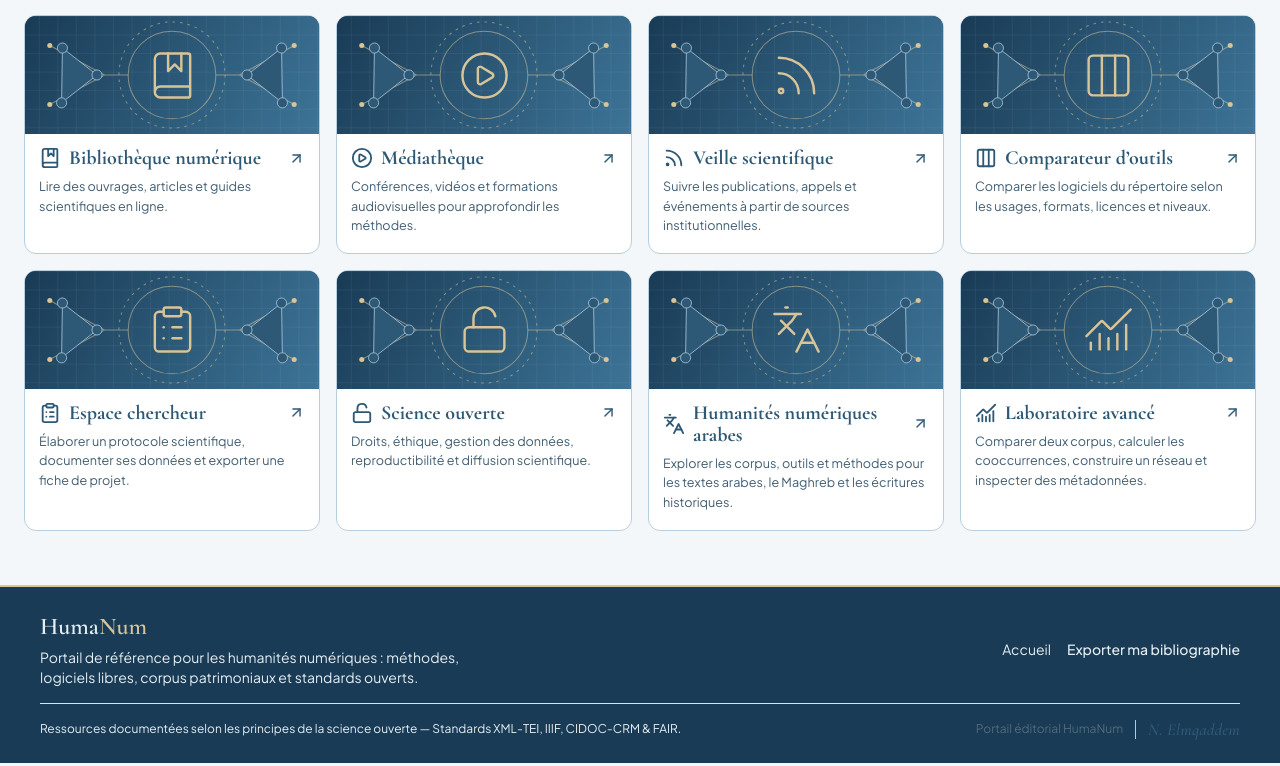
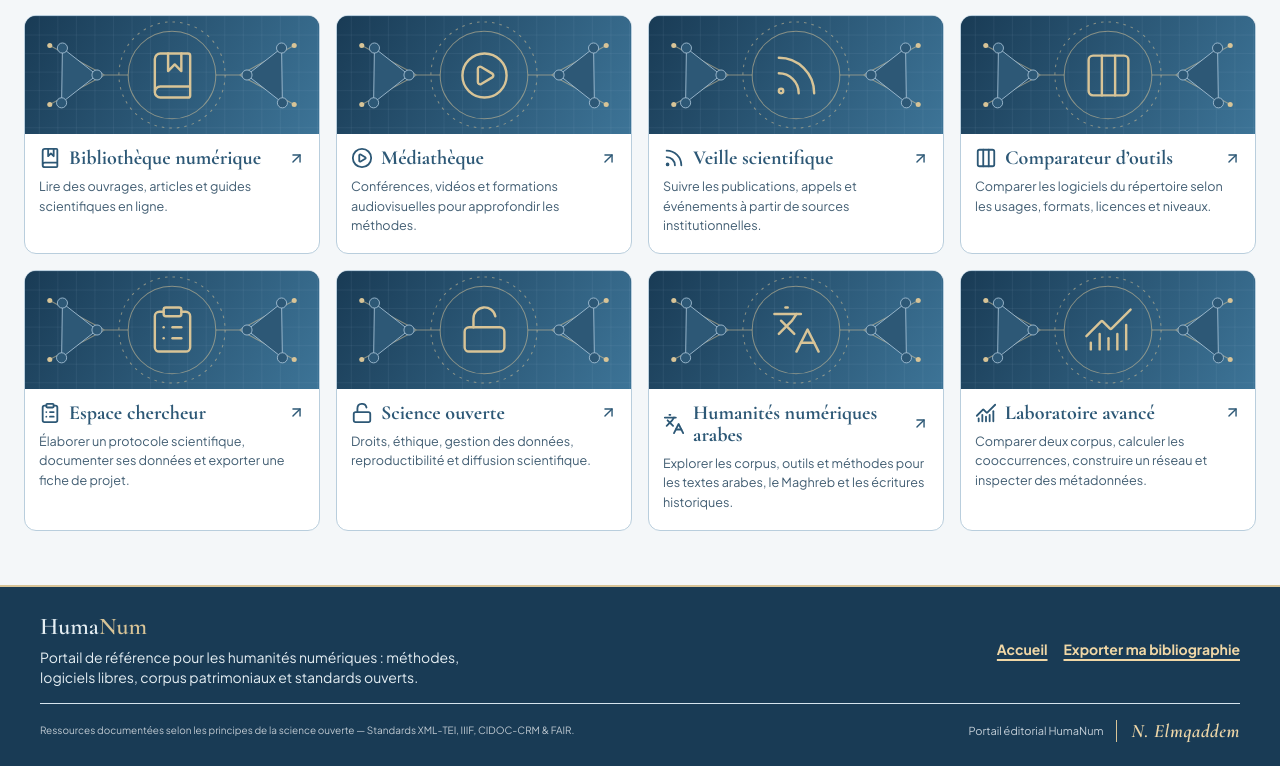
Before and after one commit to Nouredelm/huma-num, a React (Vite) app: page / in a window 1280 px wide. Shown: the part 1940-2706 px from the top of the page. Built offline with nearby package versions, Linux system fonts and the light colour scheme.

Commit message:
Ajuster la signature, le contraste et les liens du pied de page

```diff
--- a/src/components/Footer.tsx
+++ b/src/components/Footer.tsx
@@ -17,19 +17,19 @@ export function Footer({onOpenSelection}: FooterProps) {
           </div>
 
           <div className="flex flex-wrap items-center gap-4 text-sm text-[#425E73] dark:text-[#C3D7E5]">
-            <a href="/" className="hover:underline">Accueil</a>
+            <a href="/" className="hn-footer-action">Accueil</a>
             <button
               type="button"
               onClick={onOpenSelection}
-              className="font-medium text-[#2D5876] dark:text-[#D8C497] hover:underline underline-offset-4 cursor-pointer"
+              className="hn-footer-action"
             >
               Exporter ma bibliographie
             </button>
           </div>
         </div>
 
-        <div className="pt-4 flex flex-col sm:flex-row sm:items-center justify-between gap-4 text-xs text-[#526A7C] dark:text-[#C3D7E5]">
-          <p>
+        <div className="hn-footer-bottom pt-4">
+          <p className="hn-footer-resources">
             Ressources documentées selon les principes de la science ouverte — Standards XML-TEI, IIIF, CIDOC-CRM &amp; FAIR.
           </p>
           <div className="hn-footer-attribution"><span>Portail éditorial HumaNum</span><span className="hn-footer-signature" aria-label="Signature : N. Elmqaddem">N. Elmqaddem</span></div>
--- a/src/index.css
+++ b/src/index.css
@@ -106,8 +106,13 @@ html{scroll-padding-top:5rem;}
 @media(max-width:850px){.hn-discovery-lead{grid-template-columns:1fr}.hn-discovery-lead-image{height:190px}.hn-discovery-pillars{grid-template-columns:repeat(2,minmax(0,1fr))}.hn-discovery-refs{grid-template-columns:1fr}.hn-discovery-teaser{margin-inline:14px}.hn-teaser-dates{display:none}}
 @media(max-width:580px){.hn-discovery{padding:20px 14px 45px}.hn-discovery-milestone{grid-template-columns:1fr;gap:4px;padding:14px}.hn-discovery-timeline{padding-left:13px}.hn-discovery-milestone:before{left:-20px}.hn-discovery-pillars{grid-template-columns:1fr}.hn-discovery-examples{grid-template-columns:1fr}.hn-discovery-teaser{padding:15px}.hn-discovery-next{padding:17px}.hn-discovery-next>div{flex-direction:column}.hn-discovery-next a{width:100%}}
 
-/* Signature éditoriale HumaNum — texte natif, léger et accessible */
-.hn-footer-attribution{display:inline-flex;align-items:center;gap:12px;flex-wrap:wrap;white-space:normal}
-.hn-footer-signature{display:inline-block;border-inline-start:1px solid #D8C497;padding-inline-start:12px;font-family:var(--font-serif);font-size:1.05rem;font-weight:600;font-style:italic;letter-spacing:.012em;color:#2D5876;line-height:1.15}
-.dark .hn-footer-signature{color:#D8C497}
-@media(max-width:640px){.hn-footer-attribution{gap:8px}.hn-footer-signature{padding-inline-start:9px;font-size:1rem}}
+/* Signature et liens du pied de page — contraste et disposition responsive */
+.hn-footer-bottom{display:flex;align-items:center;justify-content:space-between;gap:12px;width:100%;min-width:0}
+.hn-footer .hn-footer-resources{flex:0 1 auto;min-width:0;margin:0;white-space:nowrap;color:#BFC9D1;font-size:clamp(10px,.78vw,12px);line-height:1.55}
+.hn-footer-attribution{display:flex;flex:0 0 auto;align-items:center;justify-content:flex-end;gap:13px;margin-inline-start:auto;white-space:nowrap;color:#C4CFD8;font-size:11px}
+.hn-footer-signature{display:inline-block;padding-inline-start:14px;border-inline-start:1px solid #D8C497;font-family:var(--font-serif);font-style:italic;font-size:1.18rem;line-height:1.2;font-weight:700;letter-spacing:.035em;color:#F0D7A6;text-shadow:0 0 1px rgba(255,255,255,.18)}
+.dark .hn-footer-signature{color:#F0D7A6}
+.hn-footer .hn-footer-action{display:inline-flex;align-items:center;min-height:32px;color:#F0D7A6;font-weight:700;text-decoration:underline;text-decoration-thickness:1.5px;text-underline-offset:4px;cursor:pointer;transition:color .18s ease}
+.hn-footer .hn-footer-action:hover,.hn-footer .hn-footer-action:focus-visible{color:#fff}
+@media(max-width:980px){.hn-footer-bottom{flex-wrap:wrap;row-gap:10px}.hn-footer .hn-footer-resources{white-space:normal;flex-basis:100%}.hn-footer-attribution{margin-inline-start:auto}}
+@media(max-width:640px){.hn-footer-attribution{gap:8px;flex-wrap:wrap;justify-content:flex-start;margin-inline-start:0}.hn-footer-signature{padding-inline-start:10px;font-size:1.13rem}.hn-footer .hn-footer-resources{font-size:11px}.hn-footer-bottom{align-items:flex-start}}
```
